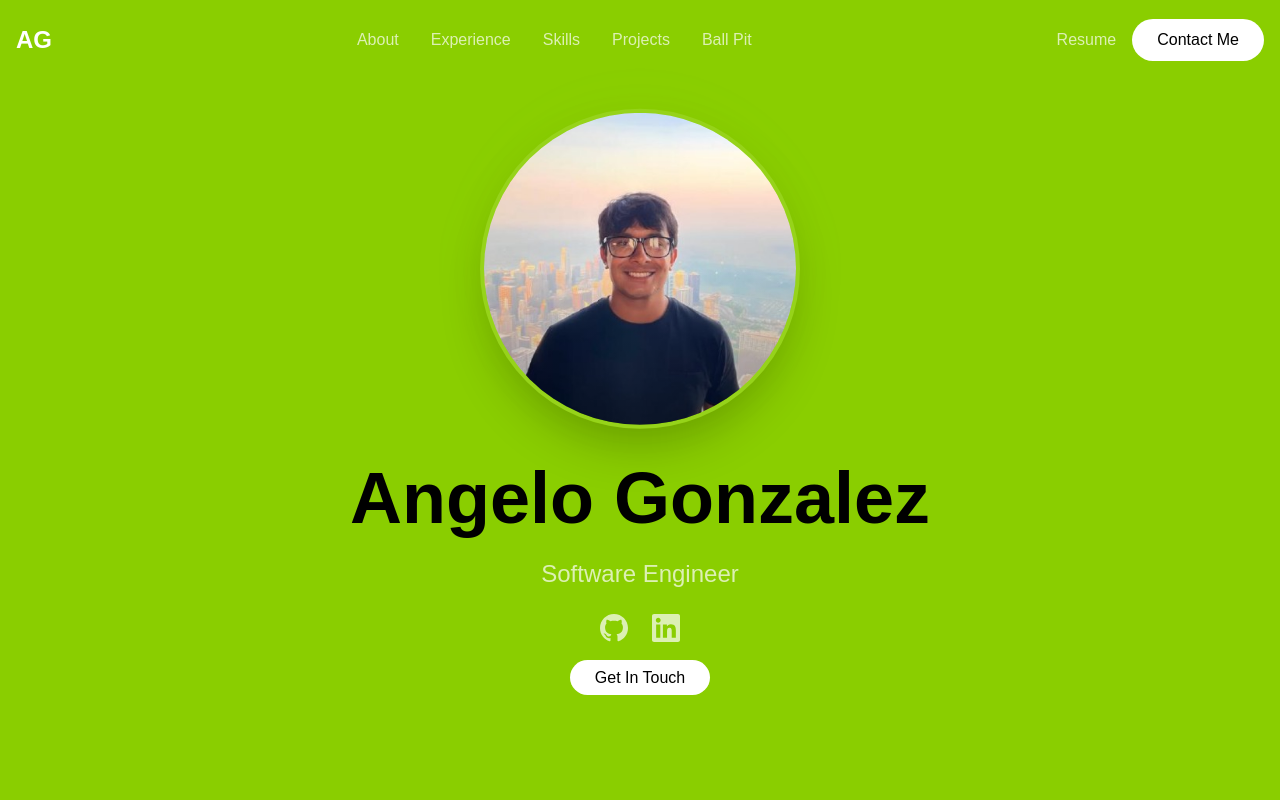
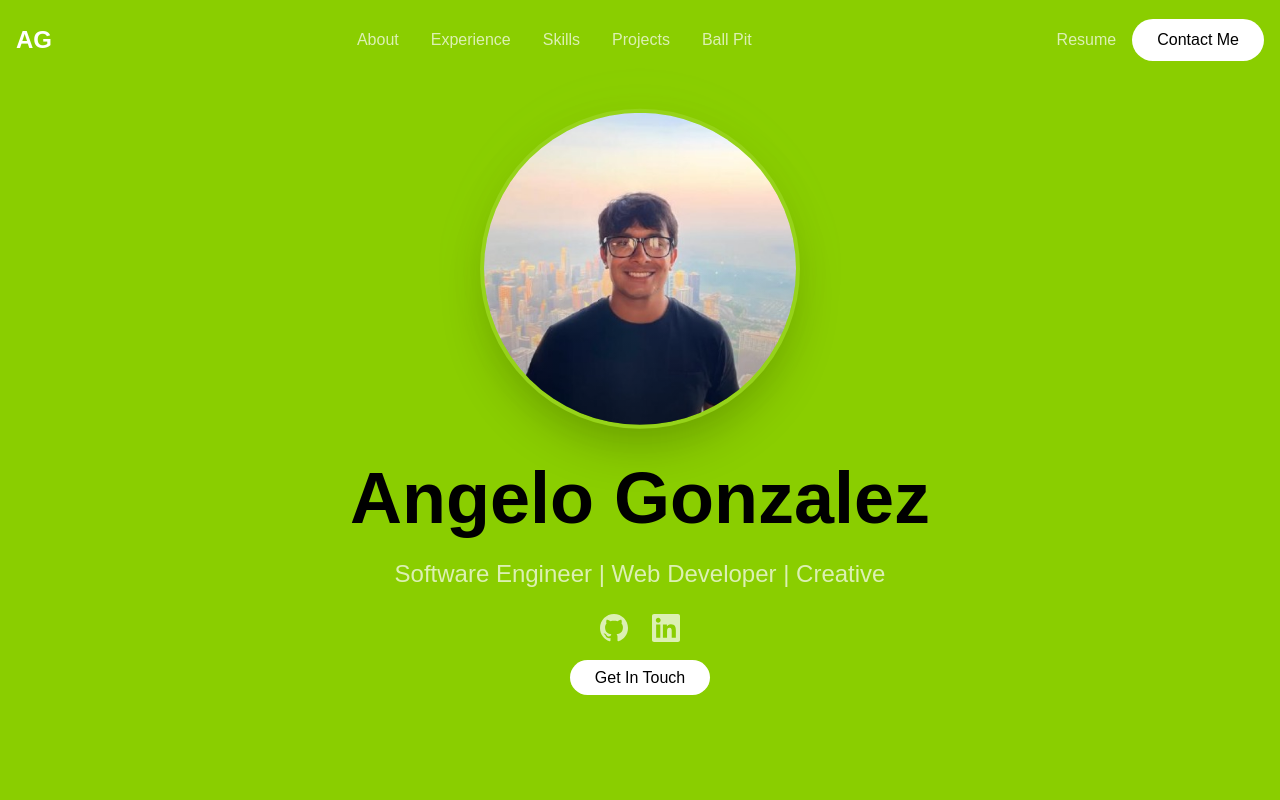
Before and after one commit to gelogonza/portfoliov2, a React (Vite) app: page / in a window 1280 px wide. Shown: the top 800 px of the page. Built offline with nearby package versions, Linux system fonts and the light colour scheme; a web font is replaced by a local one.

Commit message:
web analytics and hero section change

```diff
--- a/package.json
+++ b/package.json
@@ -19,6 +19,7 @@
     "@react-three/fiber": "^9.4.0",
     "@types/react-router-dom": "^5.3.3",
     "@types/three": "^0.181.0",
+    "@vercel/analytics": "^1.5.0",
     "emailjs-com": "^3.2.0",
     "gsap": "^3.13.0",
     "react": "^19.1.0",
--- a/src/App.tsx
+++ b/src/App.tsx
@@ -2,6 +2,7 @@ import { useGSAP } from '@gsap/react'
 import gsap from 'gsap'
 import { useEffect } from 'react'
 import { BrowserRouter as Router, Routes, Route } from 'react-router-dom'
+import { Analytics } from '@vercel/analytics/react'
 
 // Import components
 import Navbar from './components/Navbar'
@@ -36,6 +37,7 @@ function App() {
           <Route path="/ballpit" element={<BallPit />} />
         </Routes>
       </div>
+      <Analytics />
     </Router>
   )
 }
--- a/src/components/Hero.tsx
+++ b/src/components/Hero.tsx
@@ -68,7 +68,7 @@ const Hero = () => {
             Angelo Gonzalez
           </h1>
           <p className="hero-text text-xl md:text-2xl text-white/70">
-            Software Engineer
+            Software Engineer | Web Developer | Creative
           </p>
 
           {/* Social Links */}
```
Also changed, not shown: 1 other file (tests, documents, lock files or other folders).
